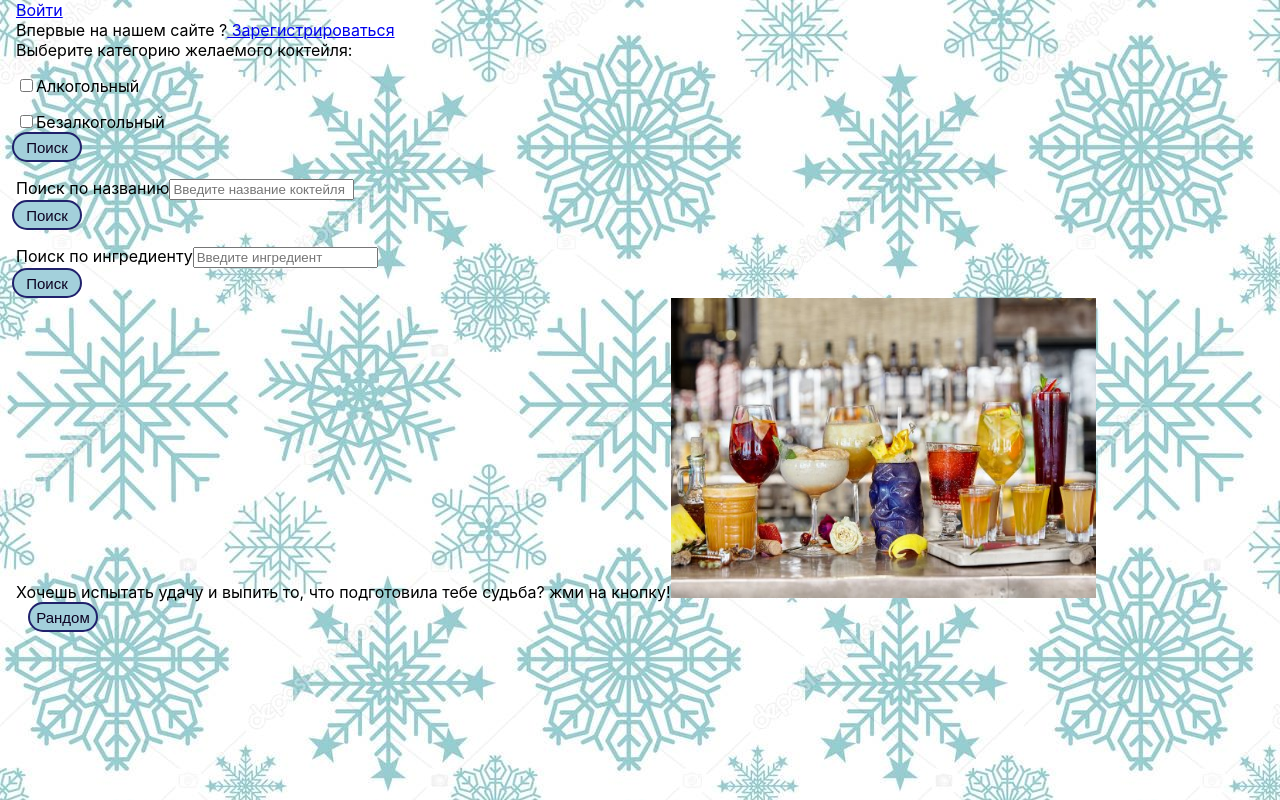
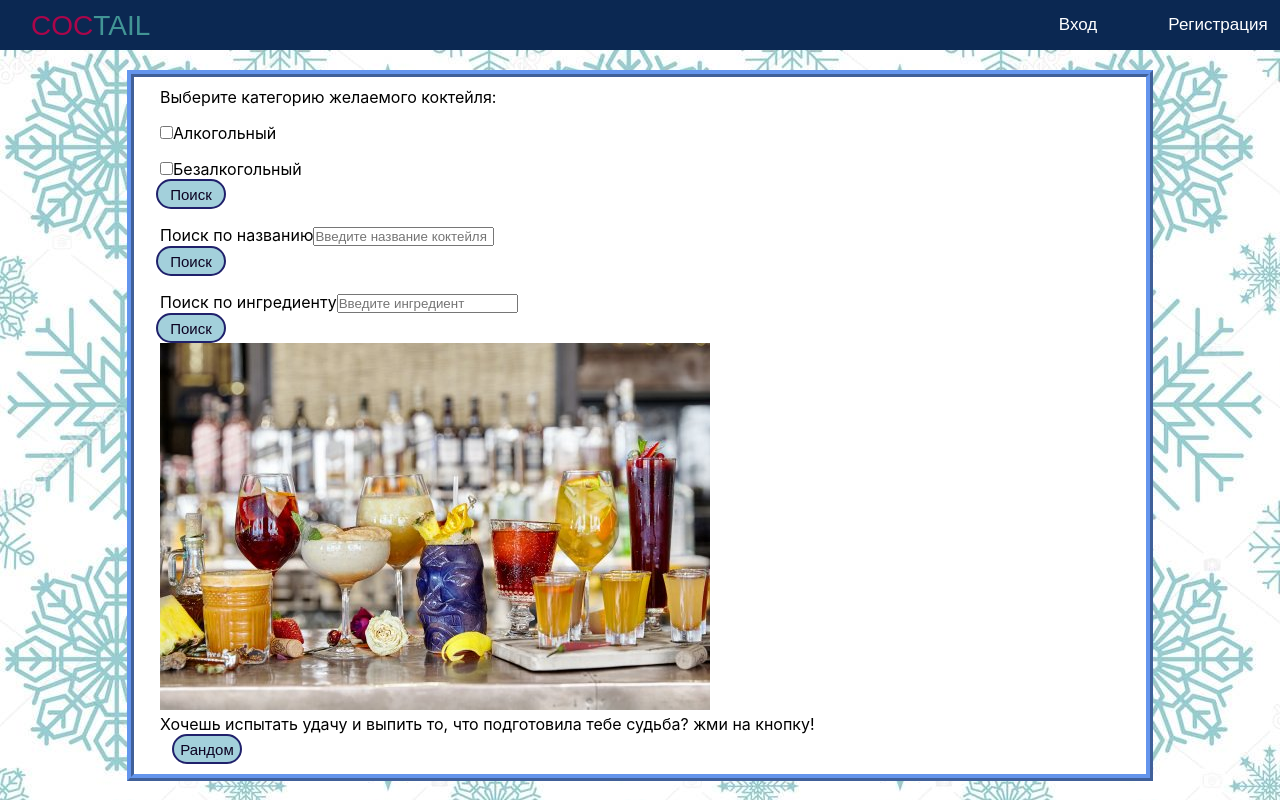
Before and after one commit to mokhova813/tenpr, a React (Create React App) app in the folder pro1/: page / in a window 1280 px wide. Shown: the top 800 px of the page. Built offline with nearby package versions, Linux system fonts and the light colour scheme.

Commit message:
Style home page

```diff
--- a/pro1/src/pages/Home.css
+++ b/pro1/src/pages/Home.css
@@ -2,16 +2,118 @@
     position: auto;
     padding-top: 1rem;
 
-   }
-   .form-label {
+}
+
+.form-label {
     position: auto;
     padding-top: 1rem;
 
-   }
+}
+
 .home {
 
     background-image: url("../img/snowf.jpg");
-    text-indent: 1em; /* Отступ первой строки */
-    text-align: justify; /* Выравнивание по ширине */
-    padding-bottom: 350px;
-    }
+    text-indent: 1em;
+    /* Отступ первой строки  */
+    text-align: justify;
+}
+
+* {
+    margin: 0;
+    padding: 0;
+}
+
+
+.header {
+    width: 100%;
+    height: 50px;
+    background-color: #0b2852;
+}
+
+.logo {
+    width: 200px;
+    float: left;
+    height: 50px;
+}
+
+.logo a {
+    display: block;
+    margin-left: 15px;
+    margin-top: 10px;
+    font-family: "Exo2-Bold", sans-serif;
+    font-size: 28px;
+    color: #b2aeb2;
+    text-decoration: none;
+    cursor: pointer;
+}
+
+.coc {
+    color: #aa064b;
+
+}
+
+.teil {
+    color: #429595;
+}
+
+.logo p {
+    margin-left: 20px;
+    margin-top: 2px;
+    margin-bottom: 5px;
+    font-family: "Exo2-Medium", sans-serif;
+    font-size: 13px;
+    color: white;
+}
+
+.top-menu {    float: right;
+}
+
+.top-menu ul li {
+    list-style: none;
+    float: left;
+    text-align: center;
+}
+
+.top-menu ul li a {
+    display: block;
+    width: 140px;
+    text-decoration: none;
+    font-family: "Exo2-Medium", sans-serif;
+    font-size: 17px;
+    color: white;
+    height: 35px;
+    padding-top: 15px;
+    cursor: pointer;
+}
+
+.top-menu ul li a:hover {
+    transition: all 0.5s ease;
+    -webkit-transition: all 0.5s ease;
+    -o-transition: all 0.5s ease;
+    -ms-transition: all 0.5s ease;
+    -moz-transition: all 0.5s ease;
+    background: #00ADE4;
+}
+
+
+
+.parent-home {
+    display: flex;
+    vertical-align: top;
+    overflow: auto;
+    padding: 20px;
+}
+
+.block-home {
+    display: block;
+    background-color: rgb(255, 255, 255);
+    display: flex;
+    align-items: center;
+    padding: 10px;
+    border-width: 7px;
+    border-style: ridge;
+    border-color: cornflowerblue;
+    margin-left: auto;
+    margin-right: auto;
+    width: 80%;
+}
--- a/pro1/src/pages/Home.jsx
+++ b/pro1/src/pages/Home.jsx
@@ -2,28 +2,30 @@ import React from 'react';
 import { Link } from 'react-router-dom';
 import MyBatton from '../components/Button';
 import './Home.css';
-import {Form,  Col, Row, Image} from 'react-bootstrap';
+import { Form, Col, Row, Image } from 'react-bootstrap';
 import img from '../img/coc.jpg'
 
 export default class Home extends React.Component {
   render() {
     return (
-      <div className="home">
-        <Col md={4} sm={4}>
-        <Form>
-          <Link to="/login"> Войти
-              </Link>
+      <div class="home content">
+        <div class="header">
+          <div class="logo">
+            <a href="index.html">
+              <span class="coc">COC</span><span class="teil">TAIL</span>
+            </a>
+          </div>
+          <div class="top-menu">
+            <ul>
+              <li><a href="/login">Вход</a></li>
+              <li><a href="/SingUp">Регистрация</a></li>
+            </ul>
+          </div>
+        </div>
 
-
-        </Form>
-        <Form>
-          <Form.Label>Впервые на нашем сайте ?</Form.Label>
-          <Link to="/login"> Зарегистрироваться
-              </Link>
-
-        </Form>
-        </Col>
-        <Row>
+        <div class="parent-home container">
+          <div class="block-home container">
+            <Col md={10} sm={4}>
               <Col md={4} sm={4}>
                 <Form>
                   <Form.Label>Выберите категорию желаемого коктейля: </Form.Label>
@@ -45,6 +47,8 @@ export default class Home extends React.Component {
                   <Link to="/resultSearch">
                     <MyBatton caption="Поиск" onClick={() => { }}></MyBatton>
                   </Link>
+                </Form>
+                <Form>
                   <Form.Group controlId="formIngredient">
                     <Form.Label>Поиск по ингредиенту</Form.Label>
                     <Form.Control type="ingredient" placeholder="Введите ингредиент" />
@@ -54,17 +58,25 @@ export default class Home extends React.Component {
                   </Link>
                 </Form>
               </Col>
-        <Col md={8} sm={8}>
+              <Col md={10} sm={10}>
+
+                <Col md={4} sm={4}>
+                  <Image src={img} thumbnail />
+                </Col>
+                <Col md={4} sm={4}>
+
                   <Form.Label>Хочешь испытать удачу и выпить то, что подготовила тебе судьба? жми на кнопку!</Form.Label>
-        <Image src={img} thumbnail width="425" height="300"/>
                   <Form>
                     <Link to="/randomeGame">
                       <MyBatton caption="Рандом" onClick={() => { }}></MyBatton>
                     </Link>
                   </Form>
                 </Col>
-</Row>
+              </Col>
+            </Col>
           </div>
+        </div>
+      </div >
     )
   }
 }
--- a/pro1/src/pages/Login.css
+++ b/pro1/src/pages/Login.css
@@ -5,6 +5,7 @@
     background-repeat: no-repeat;
 
 }
+
 .parent {
     background-image: url("../img/snowbg.jpg");
     background-size: 100% 100%;
@@ -39,43 +40,40 @@
 
 .text-field {
     outline: none;
+}
 
-
-}
-.contact_form li:first-child, .contact_form li:last-child {
-    border-bottom:1% solid #777;
-
+.contact_form li:first-child,
+.contact_form li:last-child {
+    border-bottom: 1% solid #777;
 }
 
 .contact_form h2 {
-    margin:0;
-    color:cornflowerblue;
+    margin: 0;
+    color: cornflowerblue;
     align-items: center;
 
 
 }
+
 .required_notification {
-    color:cornflowerblue;
-    margin:5px 0 0 0;
+    color: cornflowerblue;
+    margin: 5px 0 0 0;
     float: center;
 }
 
 
 .contact_form input {
-    height:20%;
-    width:185px;
-    padding:5px 8px;
-    border:1% solid #aaa;
+    height: 20%;
+    width: 185px;
+    padding: 5px 8px;
+    border: 1% solid #aaa;
     box-shadow: 0px 0px 3px #ccc, 0 10px 15px #eee inset;
-    border-radius:2px;
+    border-radius: 2px;
     background: #fff;
-    border:1% solid #555;
+    border: 1% solid #555;
     margin-left: auto;
     margin-right: auto;
     width: 20em
-
-
-
 }
 
 button.submit {
@@ -87,10 +85,10 @@ button.submit {
     -ms-border-radius: 3%;
     -o-border-radius: 3%;
     box-shadow: inset 0 1% 0 0 #7496d5;
-    -webkit-box-shadow: 0 1% 0 0 #7496d5  inset ;
-    -moz-box-shadow: 0 1% 0 0 #7496d5  inset;
-    -ms-box-shadow: 0 1% 0 0 #7496d5  inset;
-    -o-box-shadow: 0 1% 0 0 #7496d5  inset;
+    -webkit-box-shadow: 0 1% 0 0 #7496d5 inset;
+    -moz-box-shadow: 0 1% 0 0 #7496d5 inset;
+    -ms-box-shadow: 0 1% 0 0 #7496d5 inset;
+    -o-box-shadow: 0 1% 0 0 #7496d5 inset;
     color: white;
     font-weight: bold;
     padding: 6px 20px;
@@ -100,8 +98,10 @@ button.submit {
     width: 50%;
     height: 30%;
     position: relative;
-    bottom: 10%; /* Положение от нижнего края */
-    right: -15%; /* Положение от правого края */
+    bottom: 10%;
+    /* Положение от нижнего края */
+    right: -15%;
+    /* Положение от правого края */
     display: inline-block;
     color: white;
     text-decoration: none;
@@ -116,10 +116,11 @@ button.submit {
 }
 
 button.submit:hover {
-    opacity:.85;
+    opacity: .85;
     cursor: pointer;
-    background: linear-gradient( #a7b7d4, #447ed4) #1d69db;
+    background: linear-gradient(#a7b7d4, #447ed4) #1d69db;
 }
+
 button.submit:active {
     background: linear-gradient(#447ed4, #a7b7d4) #1d69db;
 }
--- a/pro1/src/pages/Login.jsx
+++ b/pro1/src/pages/Login.jsx
@@ -10,6 +10,8 @@ export default class Login extends React.Component {
     return (
 
       <div>
+
+
         <Col md={4} sm={4}>
           <Form>
             <Form.Group controlId="formBasicEmail">
@@ -51,7 +53,7 @@ export default class Login extends React.Component {
                 <button class="submit" type="submit">
                   <Link to="/Home">
                     Войти
-            </Link>
+                  </Link>
                 </button>
               </ul>
             </Form>
```
Lines whose indentation alone changed are shown as unchanged.
